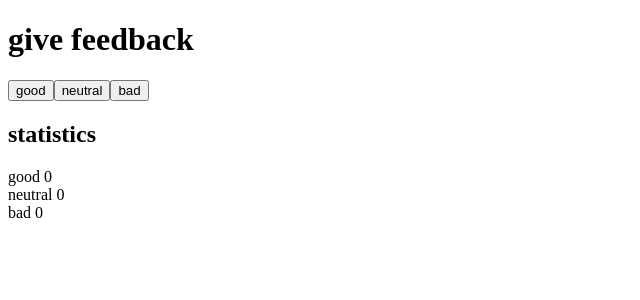
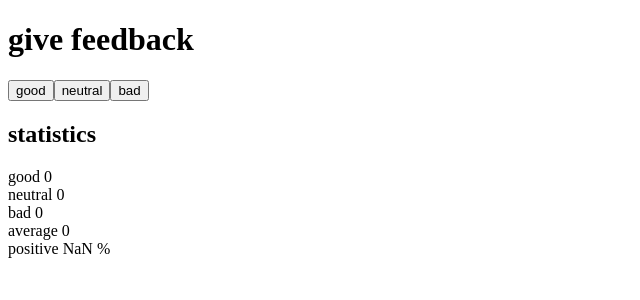
Before and after one commit to InstaFall/fsoSubmit, a React (Create React App) app in the folder part1/unicafe/: page / in a window 1280 px wide. Shown: the top 300 px of the page, without its empty margins (0-640 px from the left). Built offline with nearby package versions, Linux system fonts and the light colour scheme.

Commit message:
Commit exercise 1.7

```diff
--- a/part1/unicafe/src/App.js
+++ b/part1/unicafe/src/App.js
@@ -22,6 +22,14 @@ const App = () => {
   const [neutral, setNeutral] = useState(0)
   const [bad, setBad] = useState(0)
 
+  const avg = (array) => {
+    let sum = 0
+    for (const member of array) {
+      sum += member;
+    }
+    return (sum / array.length)
+  }
+
   return (
     <div>
       <Header h='h1' text='give feedback' />
@@ -31,7 +39,9 @@ const App = () => {
       <Header h='h2' text='statistics' />
       good {good}<br />
       neutral {neutral}<br />
-      bad {bad}
+      bad {bad}<br />
+      average {avg(Array(good, neutral, bad))}<br />
+      positive {(good / (good + neutral + bad)) * 100} %
     </div>
   )
 }
```
